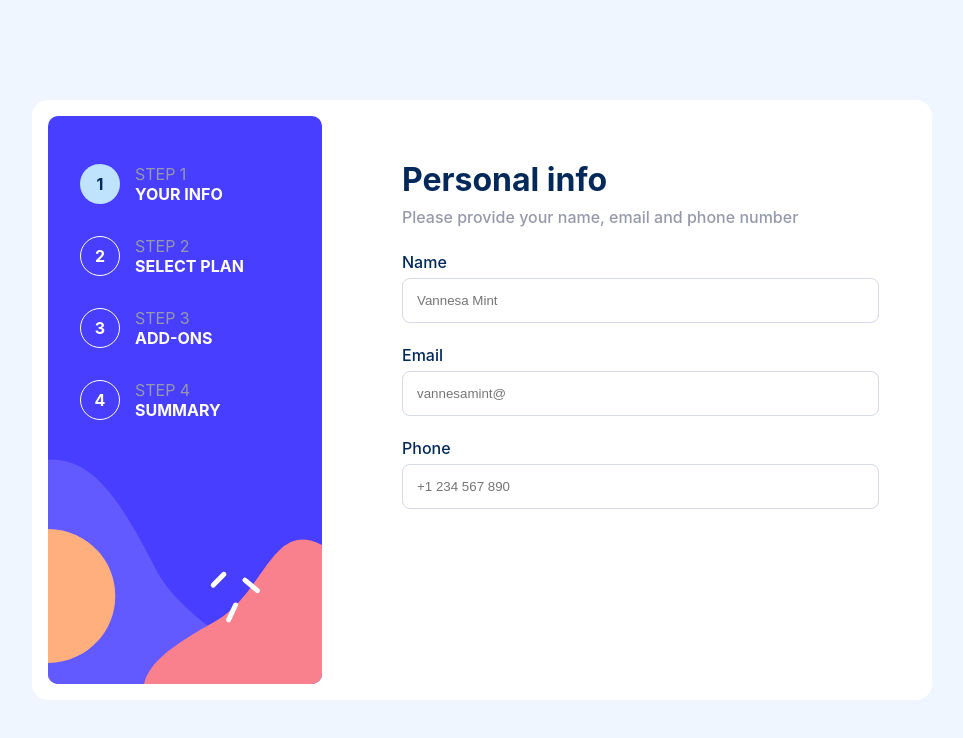
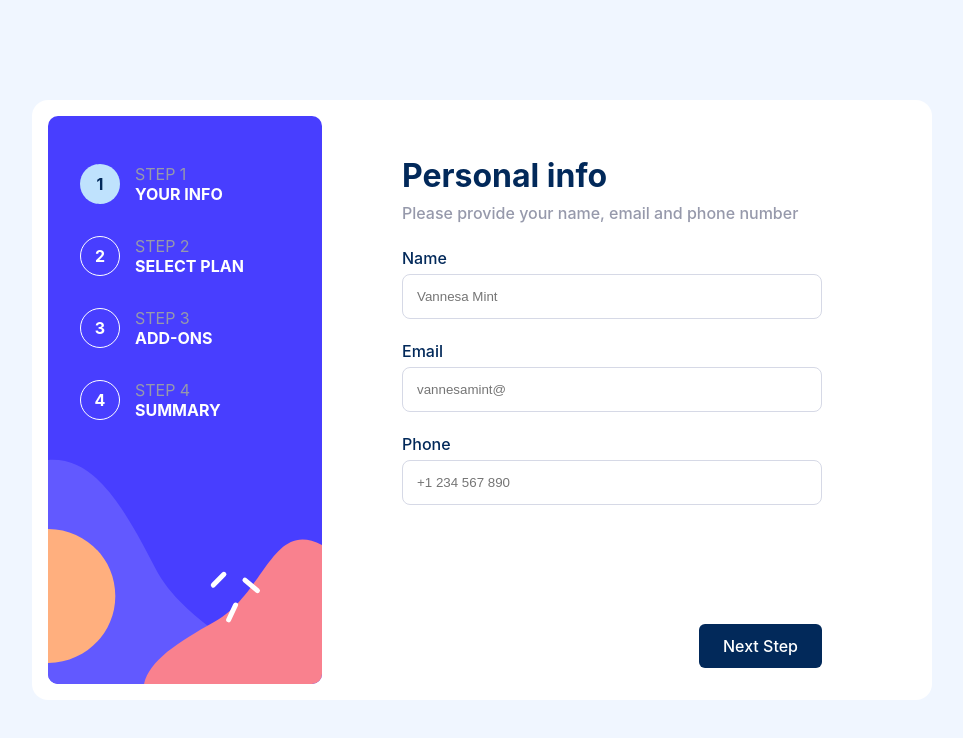
Before and after one commit to M-E-J-O-R/multi_step_form, a React (Create React App) app: page / in a window 1280 px wide. Shown: the top 738 px of the page, without its empty margins (158-1121 px from the left). Built offline with nearby package versions, Linux system fonts and the light colour scheme.

Commit message:
feat: designed and implemented the footer navigation

```diff
--- a/src/App.css
+++ b/src/App.css
@@ -21,3 +21,8 @@
   align-items: center;
   justify-content: center;
 }
+.content{
+  height: 100%;
+  display: flex;
+  flex-direction: column;
+  }
--- a/src/App.tsx
+++ b/src/App.tsx
@@ -1,22 +1,31 @@
 import './App.css';
 import { Routes, Route } from 'react-router-dom';
 import Home from './pages/Home';
-
 import Navigation from './components/Navigation';
 import style from './styles/home.module.css';
+import FooterNav from './components/FooterNav';
+import { useState } from 'react';
 
 
 function App() {
+  const [stepNum, setStepNum] = useState(1);
+  const handleStepNo = (stepNo: number) => {
+    setStepNum(prev => stepNo);
+  };
   return (
     <div className='App'>
       <div className={style.home_container}>
-        <Navigation />
-        <Routes>
+        <Navigation stepNum={stepNum} handleStepNo={handleStepNo} />
+        <div className='content'>
+          <Routes>
+            <Route path='/' element={<Home />} />
+            <Route path='addons' element={<Home />} />
+            <Route path='summary' element={<Home />} />
+          </Routes>
 
-          <Route path='/' element={<Home />} />
-          <Route path='addons' element={<Home />} />
-          <Route path='summary' element={<Home />} />
-        </Routes>
+          <FooterNav stepNum={stepNum} setStepNum={setStepNum} />
+        </div>
+
       </div>
 
 
--- /dev/null
+++ b/src/components/FooterNav.tsx
@@ -0,0 +1,50 @@
+import { Link } from 'react-router-dom';
+import style from '../styles/navigation.module.css';
+
+
+interface StepComponentProps {
+    stepNum: number;
+    setStepNum: React.Dispatch<React.SetStateAction<number>>;
+}
+const FooterNav = ({ stepNum, setStepNum }: StepComponentProps) => {
+
+
+    const handleNextBtn = () => {
+        setStepNum(prev => prev + 1);
+        console.log(stepNum);
+    };
+    const handlePrevBtn = () => {
+        setStepNum(prev => prev - 1);
+    };
+    const handleBtnStyle = () => {
+        return stepNum === 1 ? { display: 'none' } : {};
+    };
+    let path = '/';
+    switch (stepNum) {
+        case 1:
+            path = '/';
+            break;
+        case 2:
+            path = 'plan';
+            break;
+        case 3:
+            path = 'addons';
+            break;
+        case 4:
+            path = 'summary';
+            break;
+        default:
+            path = '/';
+
+    }
+    return (
+        <div className={style.footer_nav_container}>
+            <Link to={path} style={handleBtnStyle()} className={style.previous_btn} onClick={() => handlePrevBtn()}>Go Back</Link>
+            <Link to={path} className={style.next_step_btn} onClick={() => handleNextBtn()}>Next Step</Link>
+
+
+        </div>
+    );
+};
+
+export default FooterNav;
--- a/src/components/Navigation.tsx
+++ b/src/components/Navigation.tsx
@@ -1,7 +1,6 @@
-import { useState } from 'react';
 import style from '../styles/navigation.module.css';
 import { Link } from 'react-router-dom';
-
+import { useState } from 'react';
 
 
 
@@ -11,12 +10,12 @@ interface NavItem {
     navDetails: string;
     path: string;
 }
+interface NavigationProps{
+    stepNum: number,
+    handleStepNo:(stepNo:number)=>void
+}
 
-const Navigation = () => {
-    const [stepNum, setStepNum] = useState(1);
-    const handleStepNo = (stepNo: number) => {
-        setStepNum(prev => stepNo);
-    };
+const Navigation = ({stepNum,handleStepNo}:NavigationProps) => {
 
     const navData: NavItem[] = [
         {
@@ -41,7 +40,7 @@ const Navigation = () => {
             stepNo: 4,
             navStep: 'STEP 4',
             navDetails: 'SUMMARY',
-            path:''
+            path:'summary'
         },
     ];
     return (
--- a/src/styles/home.module.css
+++ b/src/styles/home.module.css
@@ -1,6 +1,6 @@
 .home_container {
   width: 900px;
-  min-height: 600px;
+  height: 600px;
   background-color: white;
   border-radius: 1rem;
   padding: 1rem;
@@ -10,9 +10,8 @@
 }
 
 .info_contanier {
-  width: 55%;
+  width: 420px;
   padding: 2.5rem 0 0 0;
-  height: 560px;
   font-weight: 480;
   display: flex;
   flex-direction: column;
@@ -56,7 +55,7 @@
   outline: none;
   transition: border-color 0.3s, color 0.3s;
 }
-.input_field:focus{
+.input_field:focus {
   border: 1px solid var(--marine-blue);
   color: var(--marine-blue);
 }
--- a/src/styles/navigation.module.css
+++ b/src/styles/navigation.module.css
@@ -38,3 +38,35 @@
   color: var(--marine-blue);
   border: none;
 }
+.footer_nav_container {
+  display: flex;
+  padding: 1rem 0;
+  justify-content: space-between;
+  align-items: center;
+  width: 420px;
+  margin-top: auto;
+}
+.next_step_btn,
+.previous_btn {
+  text-decoration: none;
+}
+.next_step_btn {
+  font-weight: 500;
+  color: white;
+  border: 0;
+  padding: 12px 24px;
+  background-color: var(--marine-blue);
+  border-radius: 6px;
+  margin-left: auto;
+}
+.previous_btn {
+  border: none;
+  background-color: transparent;
+  color: var(--cool-gray);
+  transition: color 1.1s;
+  padding: 16px 0px;
+  font-weight: bold;
+}
+.previous_btn:hover {
+  color: var(--marine-blue);
+}
```
Also changed, not shown: src/pages/Home.tsx (+5 -5 lines).
